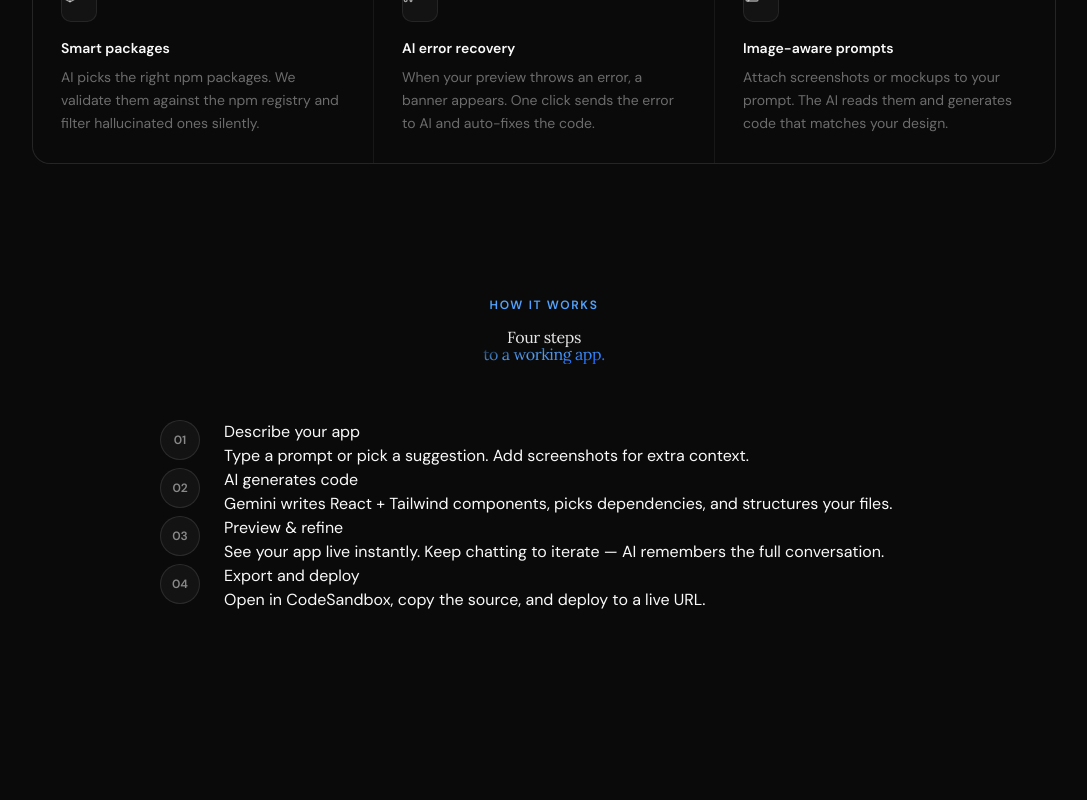
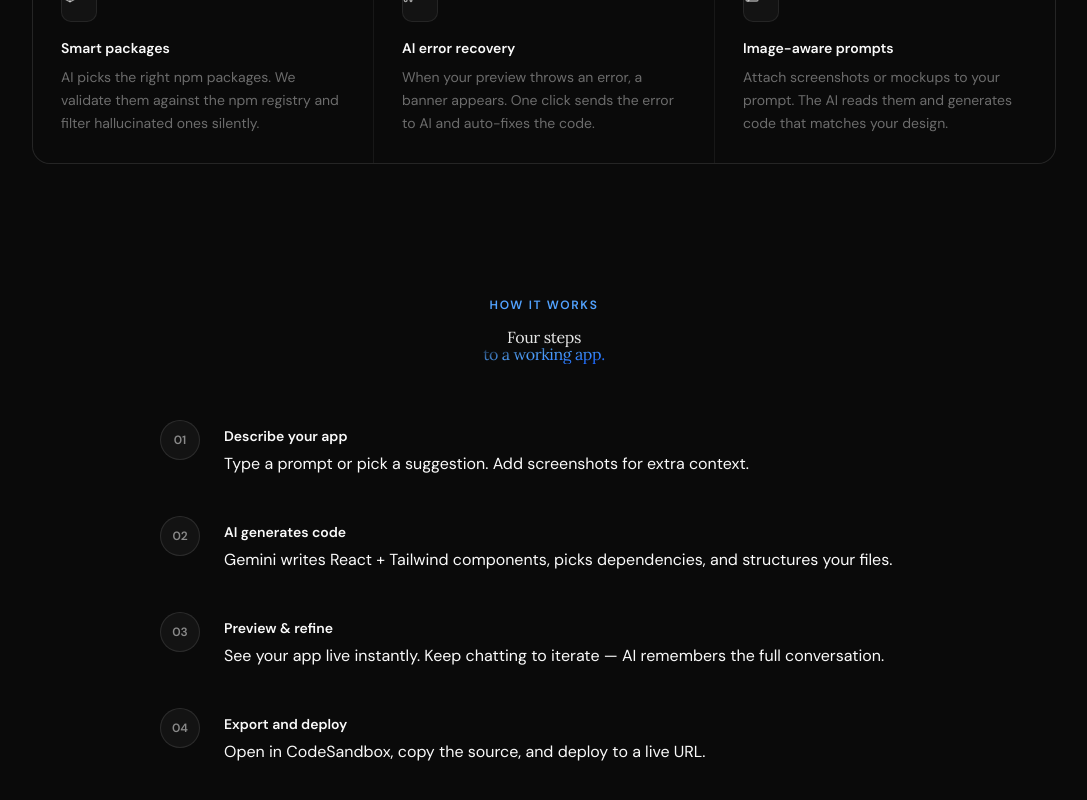
Before and after one commit to moonspark78/ai-app-builder, a Next.js app: page / in a window 1280 px wide. Shown: the part 1176-1976 px from the top of the page, without its empty margins (96-1183 px from the left). Before the commit the page ends 1916 px from the top, so only its background shows below. Built offline with nearby package versions, Linux system fonts and the light colour scheme; no server answers.

Commit message:
:art: working on Page.tsx  /././  :art:

```diff
--- a/app/page.tsx
+++ b/app/page.tsx
@@ -177,8 +177,8 @@ export default function Home() {
                 </div>
               </div>
 
-              <div>
-                <p>
+              <div className="pb-10 pt-1.5">
+                <p className="mb-1.5 text-sm font-semibold">
                   {step.label}
                 </p>
 
```
